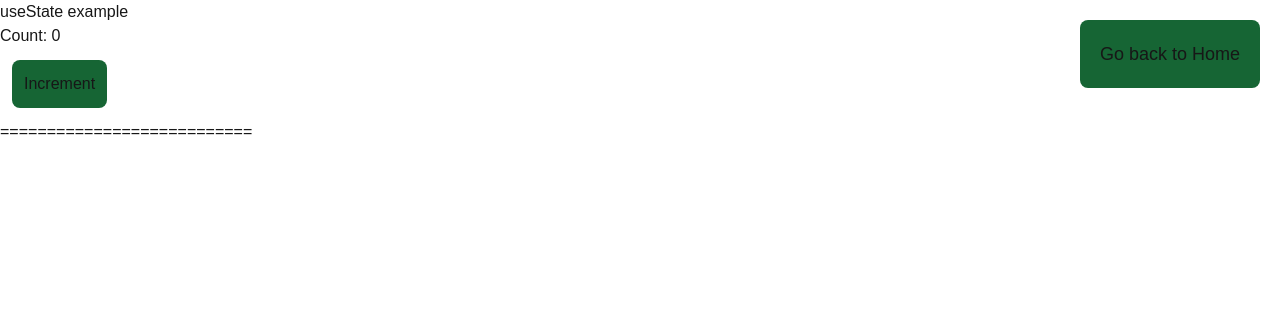
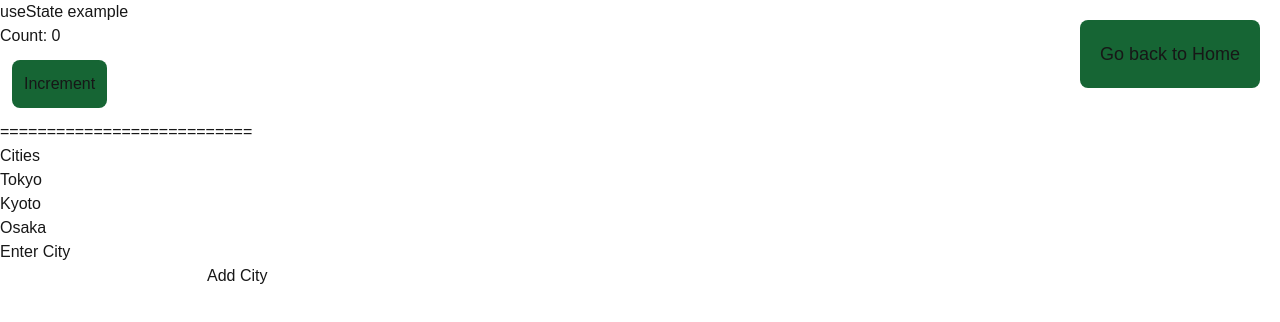
Before and after one commit to nsgraham98/cprg306-assignments, a Next.js app: page /demos in a window 1280 px wide. Shown: the top 322 px of the page. Built offline with nearby package versions, Linux system fonts and the light colour scheme.

Commit message:
feb 27 class

```diff
--- /dev/null
+++ b/app/demos/addNewCityComponent.js
@@ -0,0 +1,25 @@
+"use client";
+import React from "react";
+import { useSetAtom } from 'jotai'
+import { citiesAtom } from './atoms'
+
+function AddNewCityComponent() {
+  const setCities = useSetAtom(citiesAtom)
+  const [value, setValue] = React.useState('')
+  const onSubmit = (e) => {
+    e.preventDefault()
+    setCities((cities) => ([...cities, value]))
+  }
+
+  return (
+    <div>
+      Enter City
+      <form onSubmit={onSubmit}>
+        <input style={{color: 'black'}} value={value} type="text" onChange={(e) => setValue(e.target.value)} />
+        <button type="submit">Add City</button>
+      </form>
+    </div>
+  );
+}
+
+export default AddNewCityComponent
--- /dev/null
+++ b/app/demos/atoms.js
@@ -0,0 +1,3 @@
+import { atom } from 'jotai'
+
+export const citiesAtom = atom(['Tokyo', 'Kyoto', 'Osaka'])
--- /dev/null
+++ b/app/demos/citiesComponent.js
@@ -0,0 +1,18 @@
+"use client";
+import React from "react";
+import { useAtomValue } from 'jotai'
+import { citiesAtom } from './atoms'
+
+function CitiesComponent() {
+  const cities = useAtomValue(citiesAtom)
+  return (
+    <div>
+      Cities
+      {cities.map((city) => (
+        <div key={city}>{city}</div>
+      ))}
+    </div>
+  );
+}
+
+export default CitiesComponent
--- a/app/demos/page.js
+++ b/app/demos/page.js
@@ -1,4 +1,6 @@
 import HomeButton from "../components/HomeButton";
+import CitiesComponent from "./citiesComponent";
+import AddNewCityComponent from "./addNewCityComponent";
 import CounterExample from "./useStateEx";
 
 export default function Page(){
@@ -7,6 +9,8 @@ return (
 <main>
     <HomeButton/>
     <CounterExample/>
+    <CitiesComponent/>
+    <AddNewCityComponent/>
 </main>
 
   );
```
Also changed, not shown: package.json (+6 -5 lines), 1 other file (tests, documents, lock files or other folders).
